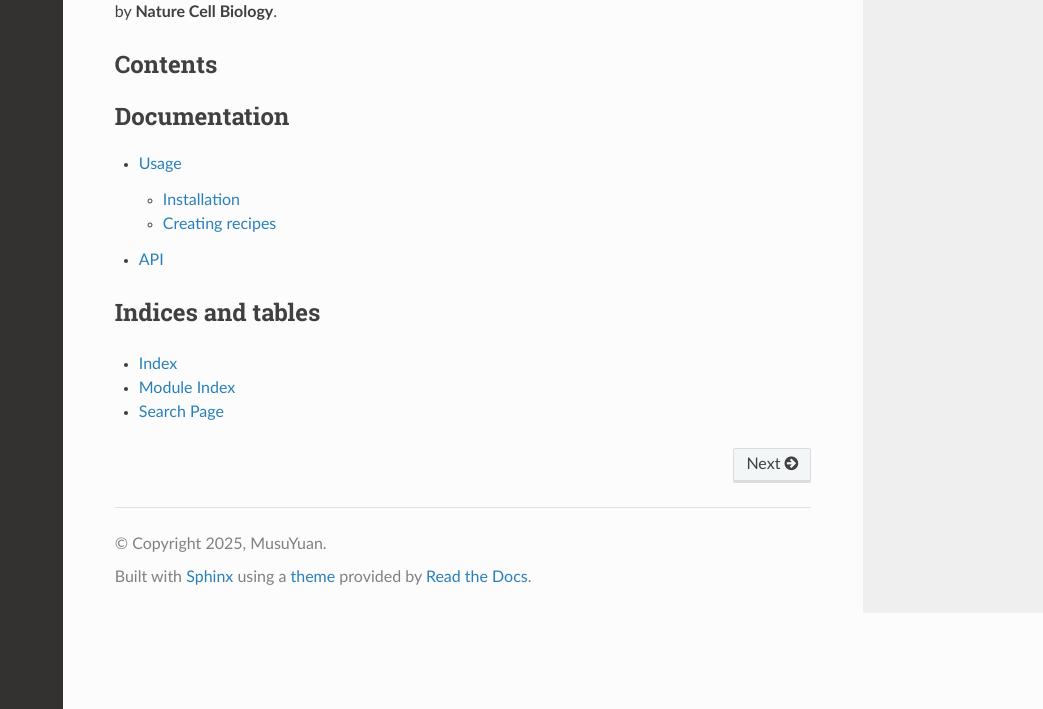
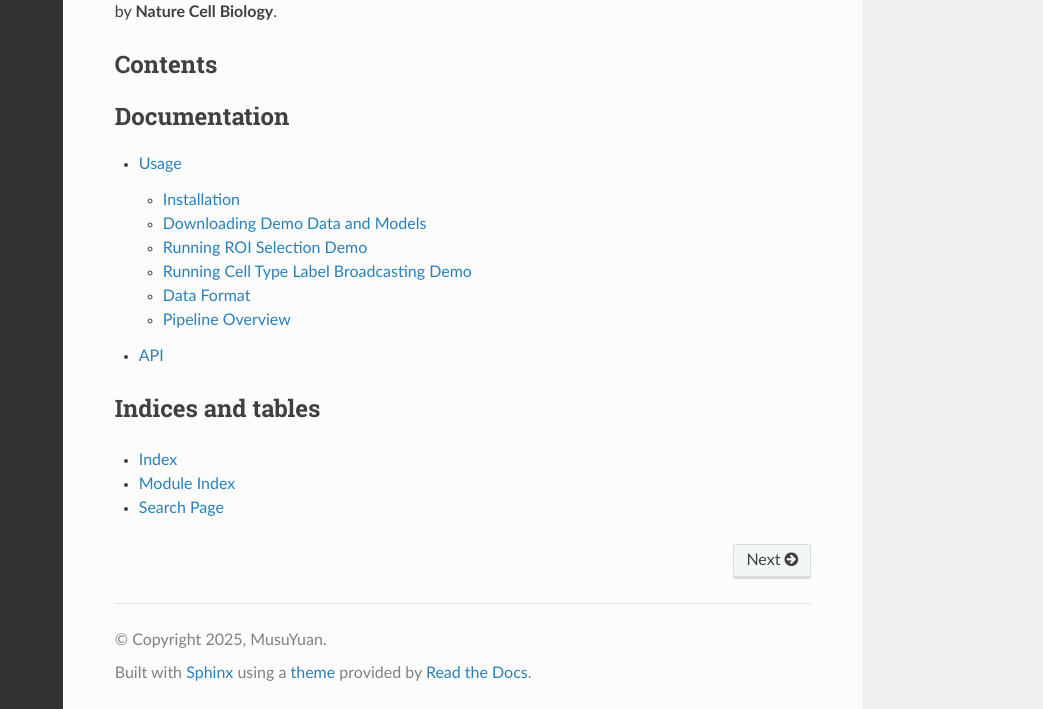
Before and after one commit to ddb-qiwang/S2Omics, a Sphinx documentation site: the page built from docs/source/index.rst, in a window 1280 px wide and 900 px high, scrolled down 781 px, cut to the strip 191-900 px from the top of the window. Shown: the whole strip, without its empty margins (237-1280 px from the left). Built offline with Sphinx 7.4.7 and the Read the Docs theme 3.1.0, drawn with Linux system fonts in a browser that asks for light colours; some of the changed lines change nothing that is shown.

Commit message:
Update usage.rst

```diff
--- a/docs/source/usage.rst
+++ b/docs/source/usage.rst
@@ -1,33 +1,78 @@
 Usage
 =====
 
-.. _installation:
-
 Installation
 ------------
+We recommend using Python 3.11 or above for S2Omics.
 
-To use Lumache, first install it using pip:
+.. code-block:: bash
 
-.. code-block:: console
+   git clone https://github.com/ddb-qiwang/S2Omics.git
+   cd S2Omics
+   conda create -n S2Omics python=3.11
+   conda activate S2Omics
+   pip install -r requirements.txt  # or requirements_old_gcc.txt if GCC is outdated
 
-   (.venv) $ pip install lumache
+Downloading Demo Data and Models
+--------------------------------
+You can download demo datasets and pretrained foundation model checkpoints from:
 
-Creating recipes
-----------------
+Google Drive: https://drive.google.com/drive/folders/1z1nk0sF_e25LKMyHxJVMtROFjuWet2G_?usp=sharing
 
-To retrieve a list of random ingredients,
-you can use the ``lumache.get_random_ingredients()`` function:
+Place both `checkpoints` and `demo` folders inside the `S2Omics` main directory.
 
-.. autofunction:: lumache.get_random_ingredients
+Running ROI Selection Demo
+--------------------------
+Example: selecting a single 6.5 mm × 6.5 mm ROI for a Visium HD experiment.
 
-The ``kind`` parameter should be either ``"meat"``, ``"fish"``,
-or ``"veggies"``. Otherwise, :py:func:`lumache.get_random_ingredients`
-will raise an exception.
+.. code-block:: bash
 
-.. autoexception:: lumache.InvalidKindError
+   chmod +x run_*
+   ./run_roi_selection_demo.sh
 
-For example:
+Typical output:
+.. image:: /readme_images/best_roi_on_histology_segmentations_scaled.jpg
+   :alt: Best ROI example
+   :width: 60%
+   :align: center
 
->>> import lumache
->>> lumache.get_random_ingredients()
-['shells', 'gorgonzola', 'parsley']
+Running Cell Type Label Broadcasting Demo
+-----------------------------------------
+If spatial omics data is available with cell type annotations inside the ROI (`annotation_file.csv`), you can broadcast these labels to the entire slide:
+
+.. code-block:: bash
+
+   ./run_label_broadcasting_demo.sh
+
+Output example:
+.. image:: /readme_images/S2Omics_whole_slide_prediction_scaled.jpg
+   :alt: Whole slide cell type prediction
+   :width: 60%
+   :align: center
+
+Data Format
+-----------
+Required file inputs for S2Omics modules:
+
+- ``he-raw.jpg``: Raw histology image.
+- ``pixel-size-raw.txt``: Side length in micrometers per pixel of the raw image (e.g., `0.2`).
+- ``pixel-size.txt``: Desired target microns per pixel after rescaling (e.g., `0.5`).
+- ``annotation_file.csv`` *(optional for label broadcasting)*:
+  - **super_pixel_x**, **super_pixel_y**, **annotation**
+  - Example row: `267, 1254, Myofibroblasts`.
+
+Example annotation table:
+
++---------------------+----------------+----------------+-----------------------------------+
+| barcode             | super_pixel_x  | super_pixel_y  | annotation                        |
++=====================+================+================+===================================+
+| s_008um_00000_00276 | 267             | 1254           | Myofibroblasts                     |
+| s_008um_00000_00279 | 270             | 1254           | Epithelial cells (Malignant)       |
++---------------------+----------------+----------------+-----------------------------------+
+
+Pipeline Overview
+-----------------
+.. image:: /readme_images/S2Omics_pipeline.png
+   :alt: Pipeline overview
+   :width: 85%
+   :align: center
```
